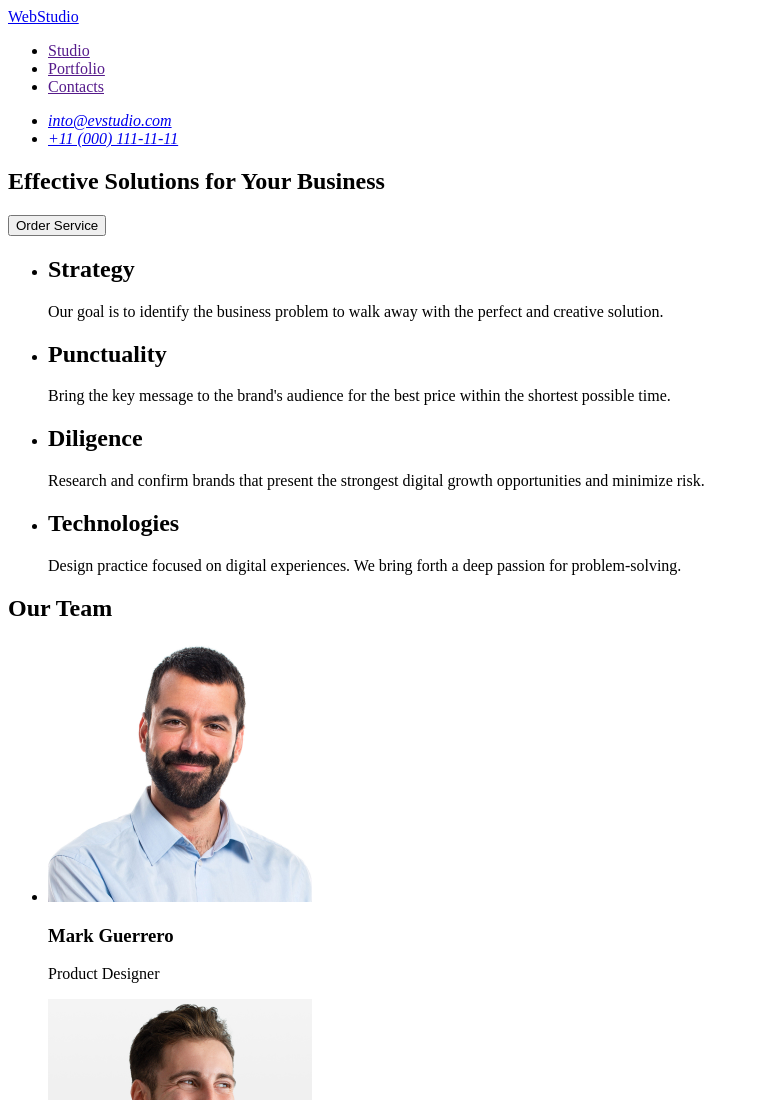
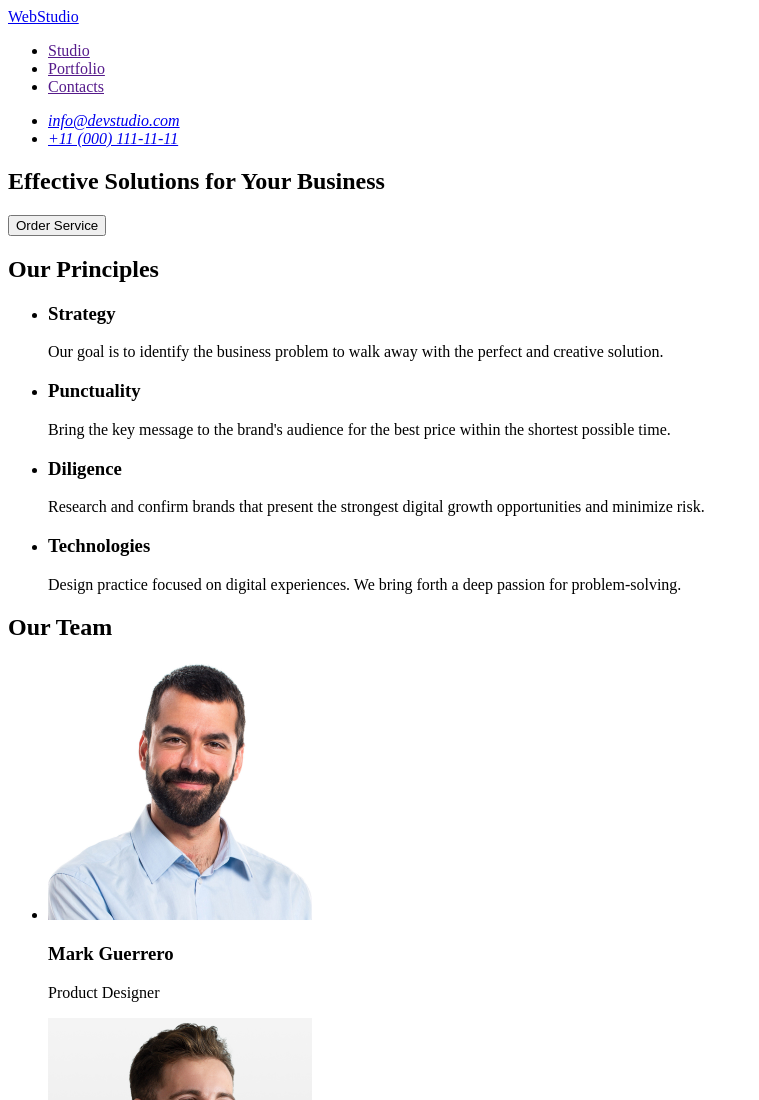
Before and after one commit to Ilona-Chorniy/goit-markup-hw-01, a plain HTML site: page index.html in a window 1280 px wide. Shown: the top 1100 px of the page, without its empty margins (0-759 px from the left). Drawn offline with Linux system fonts and the light colour scheme.

Commit message:
Add file

```diff
--- a/index.html
+++ b/index.html
@@ -19,7 +19,7 @@
 
         <address>
             <ul>
-                <li><a href = "mailto:into@evstudio.com">into@evstudio.com</a></li>
+                <li><a href = "mailto:info@devstudio.com">info@devstudio.com</a></li>
                 <li><a href = "tel:+110001111111"> +11 (000) 111-11-11</a></li>
             </ul>
 
@@ -32,21 +32,22 @@
             <button type= "button">Order Service</button>
         </section>
         <section>
+            <h2>Our Principles</h2>
         <ul>
             <li>
-                <h2>Strategy</h2>
+                <h3>Strategy</h3>
                 <p>Our goal is to identify the business problem to walk away with the perfect and creative solution.</p>
              </li>
             <li>
-                <h2>Punctuality</h2>
+                <h3>Punctuality</h3>
                 <p>Bring the key message to the brand's audience for the best price within the shortest possible time.</p>
             </li>
             <li>
-                <h2>Diligence</h2>
+                <h3>Diligence</h3>
                 <p>Research and confirm brands that present the strongest digital growth opportunities and minimize risk.</p>
             </li>
             <li>
-                <h2>Technologies</h2>
+                <h3>Technologies</h3>
                 <p>Design practice focused on digital experiences. We bring forth a deep passion for problem-solving.</p>
             </li>
         </ul>
```
